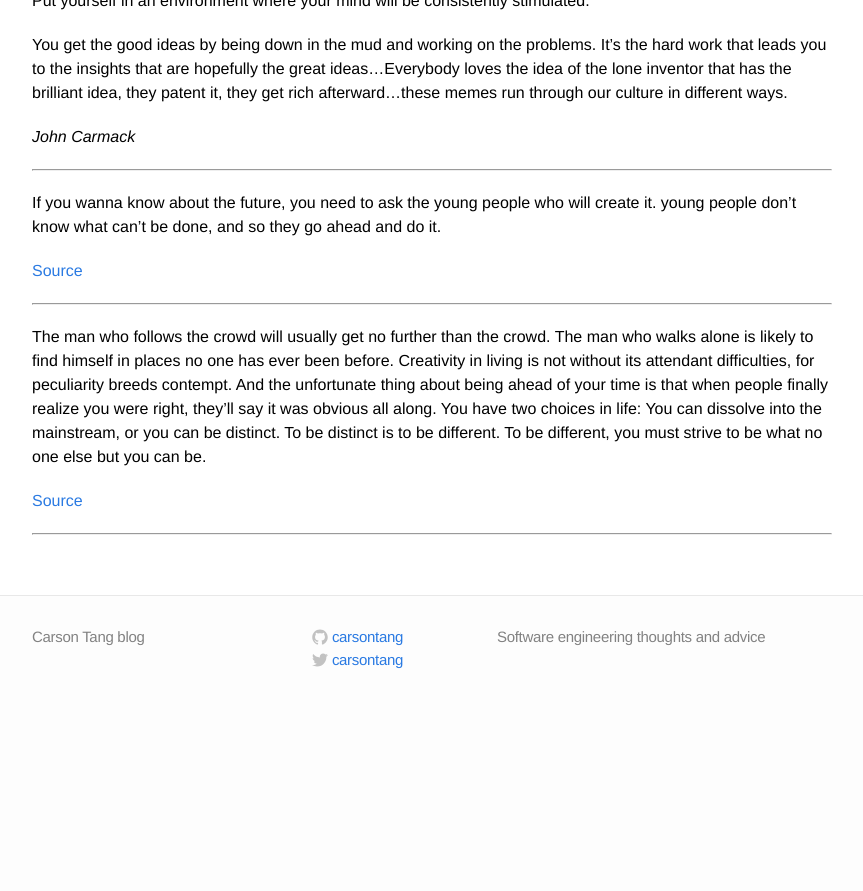
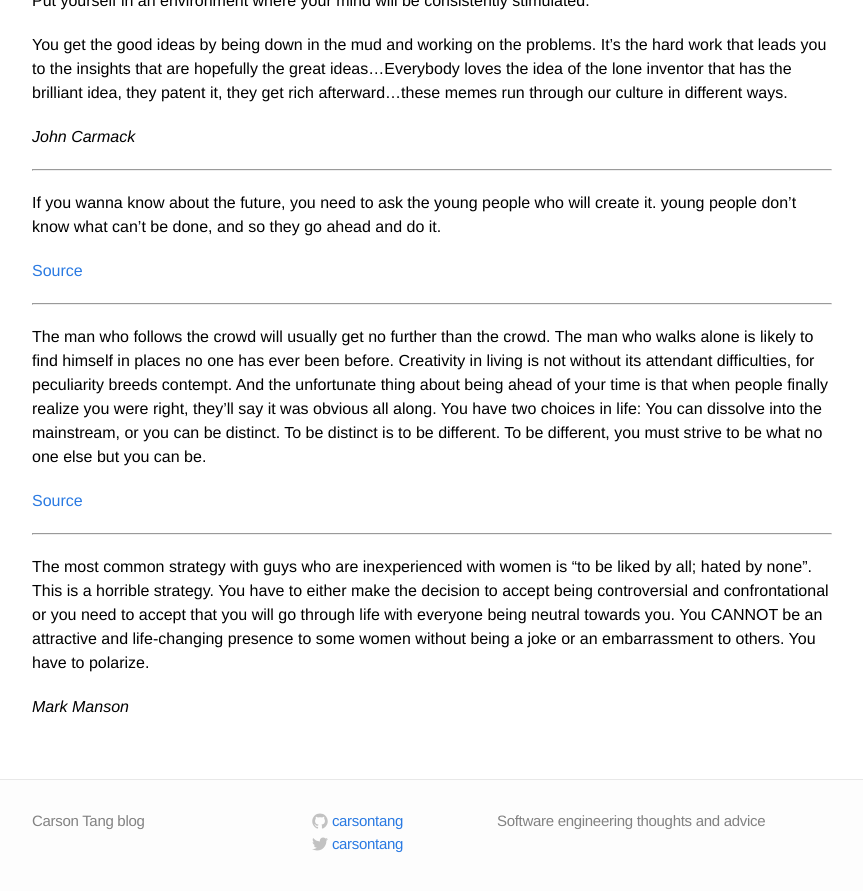
Before and after one commit to carsontang/carsontang.github.io, a Jekyll site: the page built from quotes.md, in a window 1280 px wide and 900 px high, scrolled down 6128 px. Shown: the top 891 px of the window, without its empty margins (208-1071 px from the left). Built offline with Jekyll 4.4.1, drawn with Linux system fonts in a browser that asks for light colours; before the commit the page ends 6844 px from its top, so only the background shows below that.

Commit message:
added more quotes

```diff
--- a/quotes.md
+++ b/quotes.md
@@ -273,3 +273,7 @@ The man who follows the crowd will usually get no further than the crowd. The ma
 [Source](http://astarte.csustan.edu/~tom/SFI-CSSS/info-theory/info-lec.pdf)
 
 ---
+
+The most common strategy with guys who are inexperienced with women is "to be liked by all; hated by none". This is a horrible strategy. You have to either make the decision to accept being controversial and confrontational or you need to accept that you will go through life with everyone being neutral towards you. You CANNOT be an attractive and life-changing presence to some women without being a joke or an embarrassment to others. You have to polarize.
+
+*Mark Manson*
```
